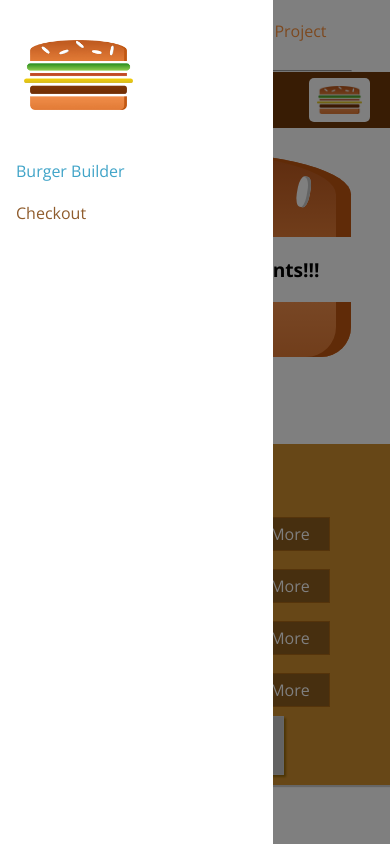
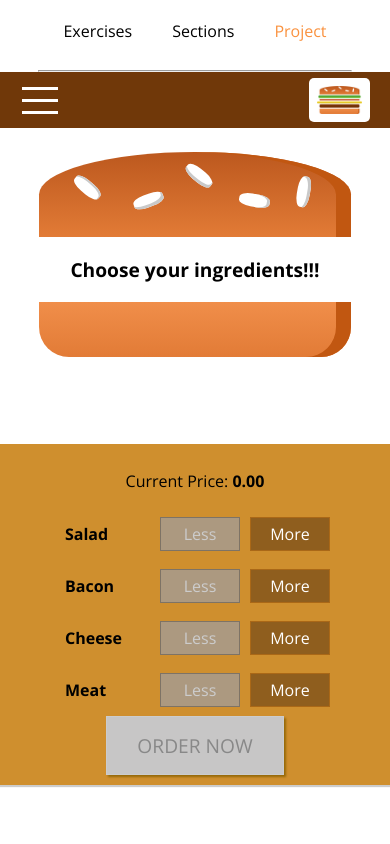
Before and after one commit to vinicechin/react-projects, a React (Create React App) app: page /project in a window 390 px wide. Built offline with nearby package versions, Linux system fonts and the light colour scheme.

Commit message:
Add sidebar toggle button on mobile

```diff
--- a/src/Project/components/Layout/Layout.js
+++ b/src/Project/components/Layout/Layout.js
@@ -6,17 +6,25 @@
 
 class Layout extends Component {
     state = {
-        showSideDrawer: true
+        showSideDrawer: false
     }
 
     sideDrawerClosedHandler = () => {
-        this.setState({showSideDrawer: false})
+        this.setState({ showSideDrawer: false })
+    }
+
+    sideDrawerToggleHandler = () => {
+        this.setState((prevState) => {
+            return {
+                showSideDrawer: !prevState.showSideDrawer
+            }
+        })
     }
 
     render() {
         return (
             <>
-                <Toolbar />
+                <Toolbar drawerToggleClicked={this.sideDrawerToggleHandler} />
                 <SideDrawer
                     open={this.state.showSideDrawer}
                     closed={this.sideDrawerClosedHandler}
--- /dev/null
+++ b/src/Project/components/Navigation/SideDrawer/DrawerToggle/DrawerToggle.js
@@ -0,0 +1,15 @@
+import React from 'react'
+
+import classes from './DrawerToggle.module.css'
+
+const DrawerToggle = (props) => {
+    return (
+        <div className={classes.DrawerToggle} onClick={props.clicked} >
+            <div></div>
+            <div></div>
+            <div></div>
+        </div>
+    )
+}
+
+export default DrawerToggle
--- /dev/null
+++ b/src/Project/components/Navigation/SideDrawer/DrawerToggle/DrawerToggle.module.css
@@ -0,0 +1,23 @@
+.DrawerToggle {
+    width: 40px;
+    height: 100%;
+    display: flex;
+    flex-flow: column;
+    justify-content: space-around;
+    align-items: center;
+    padding: 10px 0;
+    box-sizing: border-box;
+    cursor: pointer;
+}
+
+.DrawerToggle div {
+    width: 90%;
+    height: 3px;
+    background-color: white;
+}
+
+@media (min-width: 500px) {
+    .DrawerToggle {
+        display: none;
+    }
+}
--- a/src/Project/components/Navigation/Toolbar/Toolbar.js
+++ b/src/Project/components/Navigation/Toolbar/Toolbar.js
@@ -3,11 +3,12 @@
 import classes from './Toolbar.module.css'
 import Logo from '../../Logo/Logo'
 import NavigationItems from '../NavigationItems/NavigationItems'
+import DrawerToggle from '../SideDrawer/DrawerToggle/DrawerToggle'
 
 const Toolbar = (props) => {
     return (
         <header className={classes.Toolbar}>
-            <div>MENU</div>
+            <DrawerToggle clicked={props.drawerToggleClicked} />
             <Logo height="80%" />
             <nav className={classes.DesktopOnly}>
                 <NavigationItems />
```
